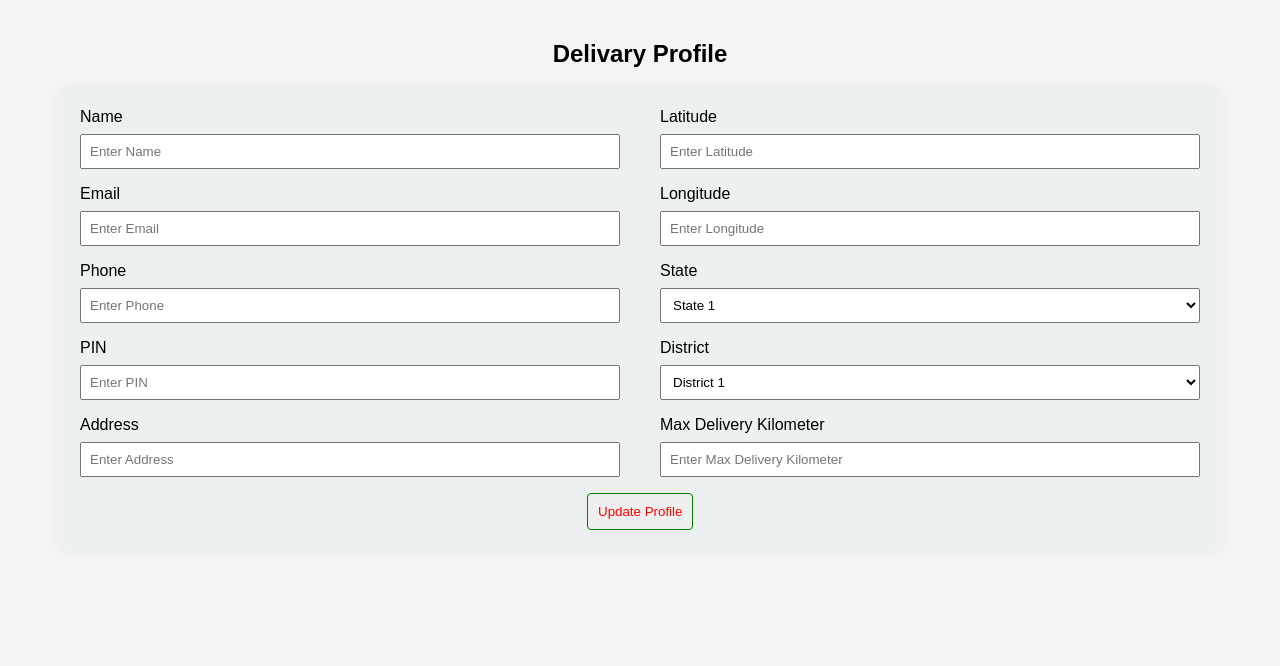
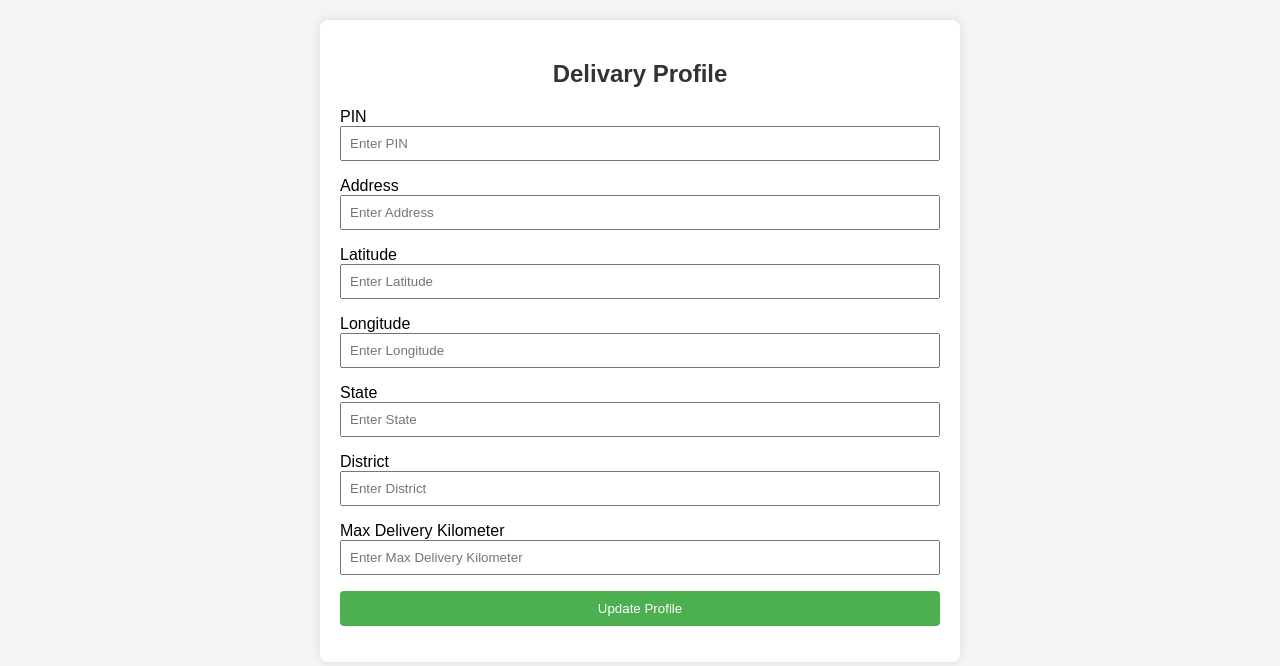
Before and after one commit to Nintu-punnose/mini-project2, a Django app: page /delivary_profile/ in a window 1280 px wide. Shown: the top 666 px of the page. Run offline with Django 4.2, Linux system fonts and the light colour scheme; data comes from the database, SQL or seed files in the repository.

Commit message:
delivary_agent_profile

```diff
--- a/artvendermini/templates/delivary_profile.html
+++ b/artvendermini/templates/delivary_profile.html
@@ -13,36 +13,34 @@
     }
 
     .container {
-            max-width: 1200px;
+        max-width: 600px;
         margin: 20px auto;
-            overflow: hidden;
+        padding: 20px;
+        background-color: #fff;
+        border-radius: 8px;
+        box-shadow: 0 0 10px rgba(0, 0, 0, 0.1);
+    }
+
+    h2 {
+        text-align: center;
+        color: #333;
     }
 
     .profile-form {
-            background-color: #fdfcfc;
-            border-radius: 8px;
-            box-shadow: 0 0 10px rgba(236, 230, 230, 0.938);
-            overflow: hidden;
         display: flex;
-            margin: 20px;
+        flex-wrap: wrap;
+        justify-content: space-between;
     }
 
     .form-section {
         flex: 1;
-            padding: 20px;
+        padding: 10px;
     }
 
-        .form-section.left {
-            background-color: #ecf0f1;
-        }
-
-        .form-section.right {
-            background-color: #ecf0f1;
-        }
-
-        label {
+    .label {
         display: block;
         margin-bottom: 8px;
+        color: #555;
     }
 
     input {
@@ -52,73 +50,96 @@
         box-sizing: border-box;
     }
 
-        select {
+    select,
+    button {
         width: 100%;
-            padding: 8px;
+        padding: 10px;
         margin-bottom: 16px;
         box-sizing: border-box;
+        background-color: #4CAF50;
+        color: white;
+        border: none;
+        border-radius: 4px;
+        cursor: pointer;
     }
 
-        button {
-
-            color: red;
-            padding: 10px;
-            border: 1px solid green;
-            margin-left:-73px;
-            border-radius: 4px;
-            cursor: pointer;
+    button:hover {
+        background-color: #45a049;
     }
 </style>
 </head>
 <body>
     <div class="container">
         <center><h2>Delivary Profile</h2></center>
-        <form class="profile-form">
-            <!-- Left Section -->
-            <div class="form-section left">
+        <form class="profile-form" method="post">
+            {% csrf_token %}
+
+            {% for profile in profile %}
             <label for="name">Name</label>
-                <input type="text" id="name" placeholder="Enter Name">
+            <input type="text" value="{{profile.username}}" id="name" name="name" placeholder="Enter Name">
 
             <label for="email">Email</label>
-                <input type="email" id="email" placeholder="Enter Email">
+            <input type="email" id="email" name="email" placeholder="Enter Email" value="{{profile.email}}">
+            {% endfor %}
+            {% for profile_userdata in profile_userdata %}
+              <label for="phone">Phone</label>
+            <input type="tel" id="phone" name="phone" placeholder="Enter Phone" value="{{profile_userdata.number}}">
+            {% endfor %}
 
-                <label for="phone">Phone</label>
-                <input type="tel" id="phone" placeholder="Enter Phone">
-
+            {% for profile_delivary in profile_delivary %}
             <label for="pin">PIN</label>
-                <input type="text" id="pin" placeholder="Enter PIN">
+            <input type="text" id="pin" name="pin" placeholder="Enter PIN" value="{{profile_delivary.pin}}">
 
             <label for="address">Address</label>
-                <input type="text" id="address" placeholder="Enter Address">
-            </div>
+            <input type="text" id="address" name="address" placeholder="Enter Address" value="{{profile_delivary.address}}">
 
-            <!-- Right Section -->
-            <div class="form-section right">
 
                 <label for="latitude">Latitude</label>
-                    <input type="text" id="latitude" placeholder="Enter Latitude">
+                <input type="text" id="latitude" name="latitude" placeholder="Enter Latitude" value="{{profile_delivary.latitude}}">
 
                 <label for="longitude">Longitude</label>
-                    <input type="text" id="longitude" placeholder="Enter Longitude">
+                <input type="text" id="longitude" name="longitude" placeholder="Enter Longitude" value="{{profile_delivary.longitude}}">
 
                 <label for="state">State</label>
-                    <select id="state">
-                        <option value="state1">State 1</option>
-                        <option value="state2">State 2</option>
-                        <!-- Add more options as needed -->
-                    </select>
+                <input type="text" id="state" name="state" placeholder="Enter State" value="{{profile_delivary.state}}">
 
                 <label for="district">District</label>
-                    <select id="district">
-                        <option value="district1">District 1</option>
-                        <option value="district2">District 2</option>
-                        <!-- Add more options as needed -->
-                    </select>
+                <input type="text" id="district" name="district" placeholder="Enter District" value="{{profile_delivary.district}}">
 
                 <label for="max-delivery-km">Max Delivery Kilometer</label>
-                    <input type="text" id="max-delivery-km" placeholder="Enter Max Delivery Kilometer">
+                <input type="number" id="max-delivery-km" placeholder="Enter Max Delivery Kilometer" name="max-delivery-km" value="{{profile_delivary.max_delivery_km}}">
+            {% endfor %}
+
+            {% if profile_delivary is None %}
+            <label for="pin">PIN</label>
+            <input type="text" id="pin" name="pin" placeholder="Enter PIN">
+
+            <label for="address">Address</label>
+            <input type="text" id="address" name="address" placeholder="Enter Address" value="{{profile.address}}">
+
+
+                <label for="latitude">Latitude</label>
+                <input type="text" id="latitude" name="latitude" placeholder="Enter Latitude">
+
+                <label for="longitude">Longitude</label>
+                <input type="text" id="longitude" name="longitude" placeholder="Enter Longitude">
+
+                <label for="state">State</label>
+                <input type="text" id="state" name="state" placeholder="Enter State">
+
+                <label for="district">District</label>
+                <input type="text" id="district" name="district" placeholder="Enter District">
+
+                <label for="max-delivery-km">Max Delivery Kilometer</label>
+                <input type="number" id="max-delivery-km" placeholder="Enter Max Delivery Kilometer" name="max-delivery-km">
+            {% endif %}
+
             <button type="submit">Update Profile</button>
-            </div>
+
+
+
+
+
         </form>
     </div>
 </body>
--- a/artvendermini/urls.py
+++ b/artvendermini/urls.py
@@ -87,9 +87,6 @@ urlpatterns = [
     path('delivary_profile/',views.delivary_profile,name="delivary_profile"),
     path('admin_delivary_approval/',views.admin_delivary_approval,name="admin_delivary_approval"),
 
-
-
-
 ]+static(settings.MEDIA_URL, document_root=settings.MEDIA_ROOT)
 
 if settings.DEBUG:
--- a/artvendermini/views.py
+++ b/artvendermini/views.py
@@ -3,7 +3,7 @@ from urllib import request
 from django.http import HttpResponse, HttpResponseBadRequest
 from django.shortcuts import get_object_or_404, render, redirect
 from django.contrib.auth.models import User
-from .models import AuctionRejectAdmin, DeliveryProfile, User_Bid, UserData, artOrder,AuctionItem
+from .models import AuctionRejectAdmin, DeliveryProfile, DeliveryRegistration, User_Bid, UserData, artOrder,AuctionItem
 from django.contrib import auth
 from django.contrib.auth import authenticate, login as auth_login
 from django.contrib import messages
@@ -64,10 +64,10 @@ def login(request):
                     return redirect('Artist_view')
                 elif to_role.role=='customer':
                     return redirect('index')
-                elif to_role.role=='Delivary':
-                    return redirect('admin_delivary_approval')
+                elif to_role.role=='Admin':
+                    return redirect('admin_pannel')
                 else:
-                    return redirect('admin_pannel')
+                    return redirect('delivary_profile')
             else:
                 # Display error message using messages framework
                 messages.info(request, "Invalid credentials. Please try again.")
@@ -978,13 +978,13 @@ def delivary_agent_registration(request):
 
         try:
 
-            profile = DeliveryProfile(
+            delivary_registration = DeliveryRegistration(
                 name=name,
                 email=email,
                 phone = phone,
                 address=address
             )
-            profile.save()
+            delivary_registration.save()
 
             email_subject = 'Application recieved  Successfully'
             email_body = f'Thank you for expressing your intrest in working with  ArtVendor as a delivery agent.\n\n'
@@ -1004,7 +1004,7 @@ def delivary_agent_registration(request):
 
 
 def admin_delivary_view(request):
-    delivary_agent=DeliveryProfile.objects.all()
+    delivary_agent=DeliveryRegistration.objects.all()
     return render (request,"admin_delivary_view.html",{"delivary":delivary_agent})
 
 import string
@@ -1022,12 +1022,12 @@ def generate_random_password():
 from django.contrib.auth.hashers import make_password
 
 def admin_delivary_registration(request,delivary_id):
-    delivary = DeliveryProfile.objects.filter(id=delivary_id)
+    delivary = DeliveryRegistration.objects.filter(id=delivary_id)
 
     if request.method == 'POST':
        username=request.POST['name']
        email=request.POST['email']
-       password=request.POST['password']
+       password=generate_random_password()
        phone=request.POST['phone']
 
        print(password)
@@ -1037,8 +1037,7 @@ def admin_delivary_registration(request,delivary_id):
        delivary_registration = User(
            username=username,
            email=email,
-           password=hashed_password,
-           is_active=False
+           password=hashed_password
        )
        delivary_registration.save()
 
@@ -1051,7 +1050,7 @@ def admin_delivary_registration(request,delivary_id):
 
        email_subject = 'Admin Registered  Successfully'
        email_body = f'Username:{username}.\n\n'
-       email_body = f'Password:{password}.\n\n'
+       email_body += f'Password:{password}.\n\n'
        email_body += f'Please loggin and complete profile for furthur process.'
 
        send_mail(
@@ -1065,7 +1064,50 @@ def admin_delivary_registration(request,delivary_id):
     return render(request,"admin_delivary_registration.html",{"delivary":delivary})
 
 def delivary_profile(request):
-    return render(request,"delivary_profile.html")
+    profile_user = User.objects.filter(id=request.user.id)
+    profile_userdata = UserData.objects.filter(user=request.user.id)
+    profile_delivary = DeliveryProfile.objects.filter(user=request.user.id).exists()
+
+    if profile_delivary:
+        profile_delivary = DeliveryProfile.objects.filter(user=request.user.id)
+
+    else:
+        profile_delivary = None
+
+    if request.method == 'POST':
+        phone = request.POST.get('phone')
+        userdata1 = UserData.objects.get(user_id=request.user.id)
+        userdata1.number = phone
+        userdata1.save()
+
+        if profile_delivary:
+            profile = DeliveryProfile.objects.get(user_id=request.user.id)
+            profile.pin = request.POST.get('pin')
+            profile.address = request.POST.get('address')
+            profile.latitude = request.POST.get('latitude')
+            profile.longitude = request.POST.get('longitude')
+            profile.state = request.POST.get('state')
+            profile.district = request.POST.get('district')
+            profile.max_delivery_km = request.POST.get('max-delivery-km')
+            profile.save()
+            return redirect('delivary_profile')
+
+        else:
+            profile_save = DeliveryProfile(
+                pin=request.POST.get('pin'),
+                address=request.POST.get('address'),
+                latitude=request.POST.get('latitude'),
+                longitude=request.POST.get('longitude'),
+                state=request.POST.get('state'),
+                district=request.POST.get('district'),
+                max_delivery_km=request.POST.get('max-delivery-km'),
+                user_id=request.user.id,
+                approval_status="Pending"
+            )
+            profile_save.save()
+            return redirect('delivary_profile')
+
+    return render(request,"delivary_profile.html",{"profile":profile_user,"profile_userdata":profile_userdata,"profile_delivary":profile_delivary})
 
 
 def admin_delivary_approval(request):
```
Also changed, not shown: artvendermini/models.py (+19 -13 lines), artvendermini/migrations/0055_deliveryprofile_approval_status.py (added), artvendermini/migrations/0056_deliveryregistration.py (added), artvendermini/migrations/0057_deliveryprofile_user.py (added), artvendermini/migrations/0058_remove_deliveryprofile_email_and_more.py (added), artvendermini/migrations/0059_alter_deliveryprofile_latitude_and_more.py (added), artvendermini/migrations/0060_alter_deliveryprofile_latitude_and_more.py (added), artvendermini/migrations/0061_alter_deliveryprofile_pin.py (added), artvendermini/migrations/0062_alter_deliveryprofile_pin.py (added), artvendermini/migrations/0063_alter_deliveryprofile_pin.py (added), artvendermini/migrations/0064_alter_deliveryprofile_pin.py (added), artvendermini/migrations/0065_alter_deliveryprofile_pin.py (added), artvendermini/migrations/0066_alter_deliveryprofile_address_and_more.py (added), artvendermini/migrations/0067_alter_deliveryprofile_pin.py (added), 3 more files. Lines whose indentation alone changed are shown as unchanged.
